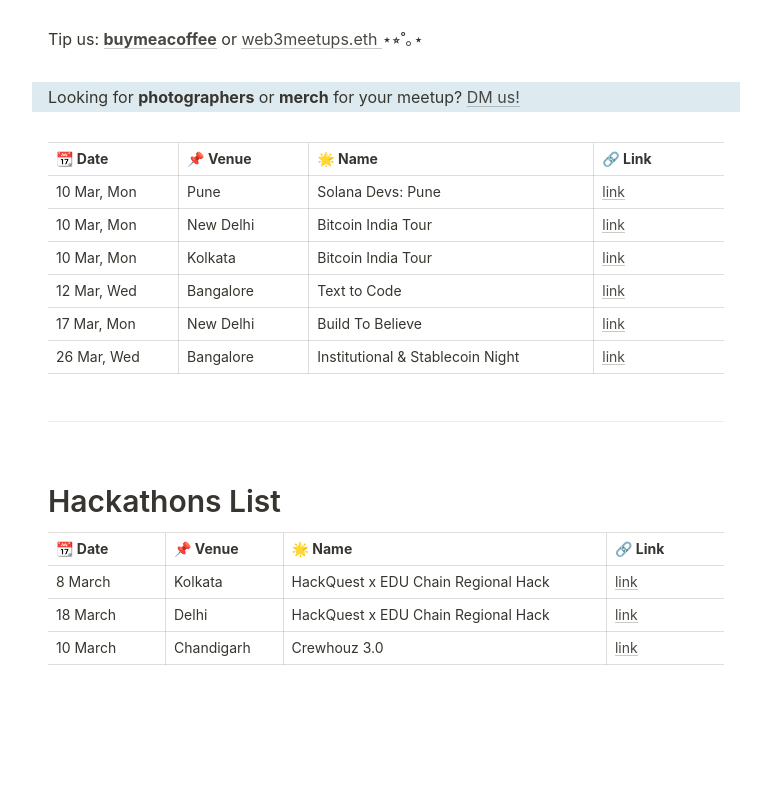
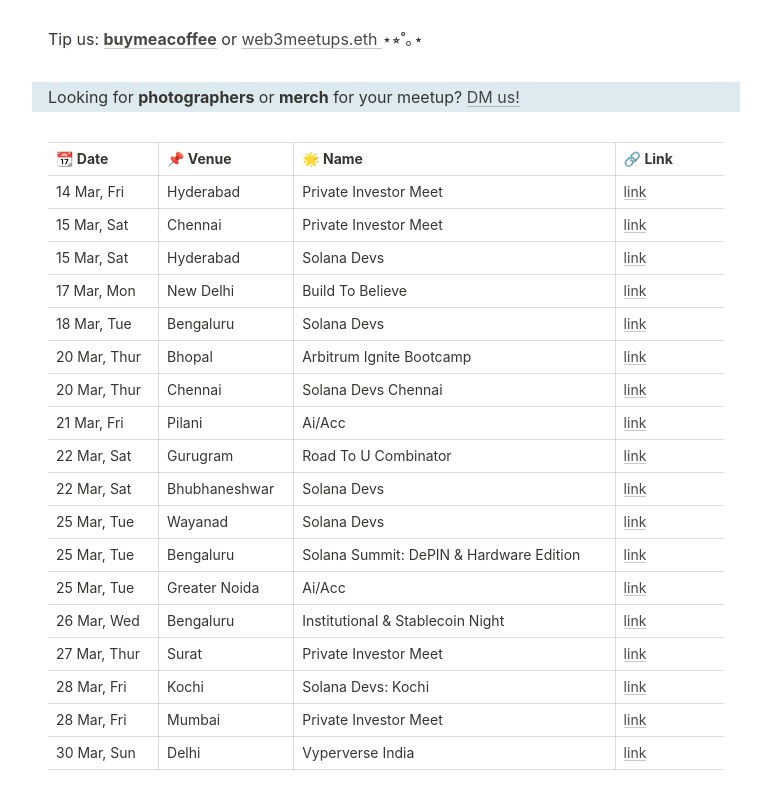
Before and after one commit to web3Gurung/web3meetups-simple, a plain HTML site: page index.html in a window 1280 px wide. Shown: the part 598-1398 px from the top of the page, without its empty margins (254-1025 px from the left). Drawn offline with Linux system fonts and the light colour scheme.

Commit message:
add meetups

```diff
--- a/index.html
+++ b/index.html
@@ -120,37 +120,32 @@
 				</thead>
 				<tbody>
 					<tr>
-						<td>10 Mar, Mon</td>
-						<td>Pune</td>
-						<td>Solana Devs: Pune</td>
+						<td>14 Mar, Fri</td>
+						<td>Hyderabad</td>
+						<td>Private Investor Meet</td>
 						<td> <a target="_blank" rel="noreferrer noopener"
-								href="https://lu.ma/3ahdv4hi?utm_source=web3meetups">link</a>
+								href="https://lu.ma/zxzwe9sz?utm_source=web3meetups">link</a>
 						</td>
 					</tr>
+
 					<tr>
-						<td>10 Mar, Mon</td>
-						<td>New Delhi</td>
-						<td>Bitcoin India Tour</td>
+						<td>15 Mar, Sat</td>
+						<td>Chennai</td>
+						<td>Private Investor Meet</td>
 						<td> <a target="_blank" rel="noreferrer noopener"
-								href="https://lu.ma/4iviul48?utm_source=web3meetups">link</a>
+								href="https://lu.ma/1j1gd1f1?utm_source=web3meetups">link</a>
 						</td>
 					</tr>
+
 					<tr>
-						<td>10 Mar, Mon</td>
-						<td>Kolkata</td>
-						<td>Bitcoin India Tour</td>
+						<td>15 Mar, Sat</td>
+						<td>Hyderabad</td>
+						<td>Solana Devs</td>
 						<td> <a target="_blank" rel="noreferrer noopener"
-								href="https://lu.ma/460i53e1?utm_source=web3meetups">link</a>
+								href="https://lu.ma/863f1u18?utm_source=web3meetups">link</a>
 						</td>
 					</tr>
-					<tr>
-						<td>12 Mar, Wed</td>
-						<td>Bangalore</td>
-						<td>Text to Code</td>
-						<td> <a target="_blank" rel="noreferrer noopener"
-								href="https://lu.ma/k2z62miv?utm_source=web3meetups">link</a>
-						</td>
-					</tr>
+
 					<tr>
 						<td>17 Mar, Mon</td>
 						<td>New Delhi</td>
@@ -159,12 +154,129 @@
 								href="https://lu.ma/ik79t69y?utm_source=web3meetups">link</a>
 						</td>
 					</tr>
+
+					<tr>
+						<td>18 Mar, Tue</td>
+						<td>Bengaluru</td>
+						<td>Solana Devs</td>
+						<td> <a target="_blank" rel="noreferrer noopener"
+								href="https://lu.ma/6liyzomt?utm_source=web3meetups">link</a>
+						</td>
+					</tr>
+
+					<tr>
+						<td>20 Mar, Thur</td>
+						<td>Bhopal</td>
+						<td>Arbitrum Ignite Bootcamp</td>
+						<td> <a target="_blank" rel="noreferrer noopener"
+								href="https://lu.ma/ksvbgx68?utm_source=web3meetups">link</a>
+						</td>
+					</tr>
+
+					<tr>
+						<td>20 Mar, Thur</td>
+						<td>Chennai</td>
+						<td>Solana Devs Chennai</td>
+						<td> <a target="_blank" rel="noreferrer noopener"
+								href="https://lu.ma/kxs5nmmt?utm_source=web3meetups">link</a>
+						</td>
+					</tr>
+
+					<tr>
+						<td>21 Mar, Fri</td>
+						<td>Pilani</td>
+						<td>Ai/Acc</td>
+						<td> <a target="_blank" rel="noreferrer noopener"
+								href="https://lu.ma/aiaccbits?utm_source=web3meetups">link</a>
+						</td>
+					</tr>
+
+					<tr>
+						<td>22 Mar, Sat</td>
+						<td>Gurugram</td>
+						<td>Road To U Combinator</td>
+						<td> <a target="_blank" rel="noreferrer noopener"
+								href="https://lu.ma/i2pjag3k?utm_source=web3meetups">link</a>
+						</td>
+					</tr>
+
+					<tr>
+						<td>22 Mar, Sat</td>
+						<td>Bhubhaneshwar</td>
+						<td>Solana Devs</td>
+						<td> <a target="_blank" rel="noreferrer noopener"
+								href="https://lu.ma/pxqpbnxv?utm_source=web3meetups">link</a>
+						</td>
+					</tr>
+
+					<tr>
+						<td>25 Mar, Tue</td>
+						<td>Wayanad</td>
+						<td>Solana Devs</td>
+						<td> <a target="_blank" rel="noreferrer noopener"
+								href="https://lu.ma/1746iqb8?utm_source=web3meetups">link</a>
+						</td>
+					</tr>
+					<tr>
+						<td>25 Mar, Tue</td>
+						<td>Bengaluru</td>
+						<td>Solana Summit: DePIN & Hardware Edition</td>
+						<td> <a target="_blank" rel="noreferrer noopener"
+								href="https://lu.ma/solana-summit-blr?utm_source=web3meetups">link</a>
+						</td>
+					</tr>
+
+					<tr>
+						<td>25 Mar, Tue</td>
+						<td>Greater Noida</td>
+						<td>Ai/Acc</td>
+						<td> <a target="_blank" rel="noreferrer noopener"
+								href="https://lu.ma/aiaccbennett?utm_source=web3meetups">link</a>
+						</td>
+					</tr>
+
 					<tr>
 						<td>26 Mar, Wed</td>
-						<td>Bangalore</td>
+						<td>Bengaluru</td>
 						<td>Institutional & Stablecoin Night</td>
 						<td> <a target="_blank" rel="noreferrer noopener"
 								href="https://lu.ma/umgs7bmx?utm_source=web3meetups">link</a>
+						</td>
+					</tr>
+
+					<tr>
+						<td>27 Mar, Thur</td>
+						<td>Surat</td>
+						<td>Private Investor Meet</td>
+						<td> <a target="_blank" rel="noreferrer noopener"
+								href="https://lu.ma/mcspjf0k?utm_source=web3meetups">link</a>
+						</td>
+					</tr>
+
+					<tr>
+						<td>28 Mar, Fri</td>
+						<td>Kochi</td>
+						<td>Solana Devs: Kochi</td>
+						<td> <a target="_blank" rel="noreferrer noopener"
+								href="https://lu.ma/523g7x49?utm_source=web3meetups">link</a>
+						</td>
+					</tr>
+
+					<tr>
+						<td>28 Mar, Fri</td>
+						<td>Mumbai</td>
+						<td>Private Investor Meet</td>
+						<td> <a target="_blank" rel="noreferrer noopener"
+								href="https://lu.ma/skd6wo87?utm_source=web3meetups">link</a>
+						</td>
+					</tr>
+
+					<tr>
+						<td>30 Mar, Sun</td>
+						<td>Delhi</td>
+						<td>Vyperverse India</td>
+						<td> <a target="_blank" rel="noreferrer noopener"
+								href="https://lu.ma/nlpc0f88?utm_source=web3meetups">link</a>
 						</td>
 					</tr>
 				</tbody>
@@ -198,7 +310,7 @@
             </table>
         </div> -->
 
-		<h1>Hackathons List</h1>
+		<!-- <h1>Hackathons List</h1>
 
 		<div class="table-wrapper">
 			<table>
@@ -219,25 +331,9 @@
 								href="https://lemonade.social/e/AigjXHfi?utm_source=web3meetups">link</a>
 						</td>
 					</tr>
-					<tr>
-						<td>18 March</td>
-						<td>Delhi</td>
-						<td>HackQuest x EDU Chain Regional Hack</td>
-						<td> <a target="_blank" rel="noreferrer noopener"
-								href="https://lemonade.social/e/Zv5IbUKt?utm_source=web3meetups">link</a>
-						</td>
-					</tr>
-					<tr>
-						<td>10 March</td>
-						<td>Chandigarh</td>
-						<td>Crewhouz 3.0</td>
-						<td> <a target="_blank" rel="noreferrer noopener"
-								href="https://forms.gle/4GFaYaDdPuMNFRrg6?utm_source=web3meetups">link</a>
-						</td>
-					</tr>
 				</tbody>
 			</table>
-		</div>
+		</div> -->
 	</main>
 	<script data-collect-dnt="true" async defer src="https://scripts.simpleanalyticscdn.com/latest.js"></script>
 	<noscript><img src="https://queue.simpleanalyticscdn.com/noscript.gif" alt=""
```
